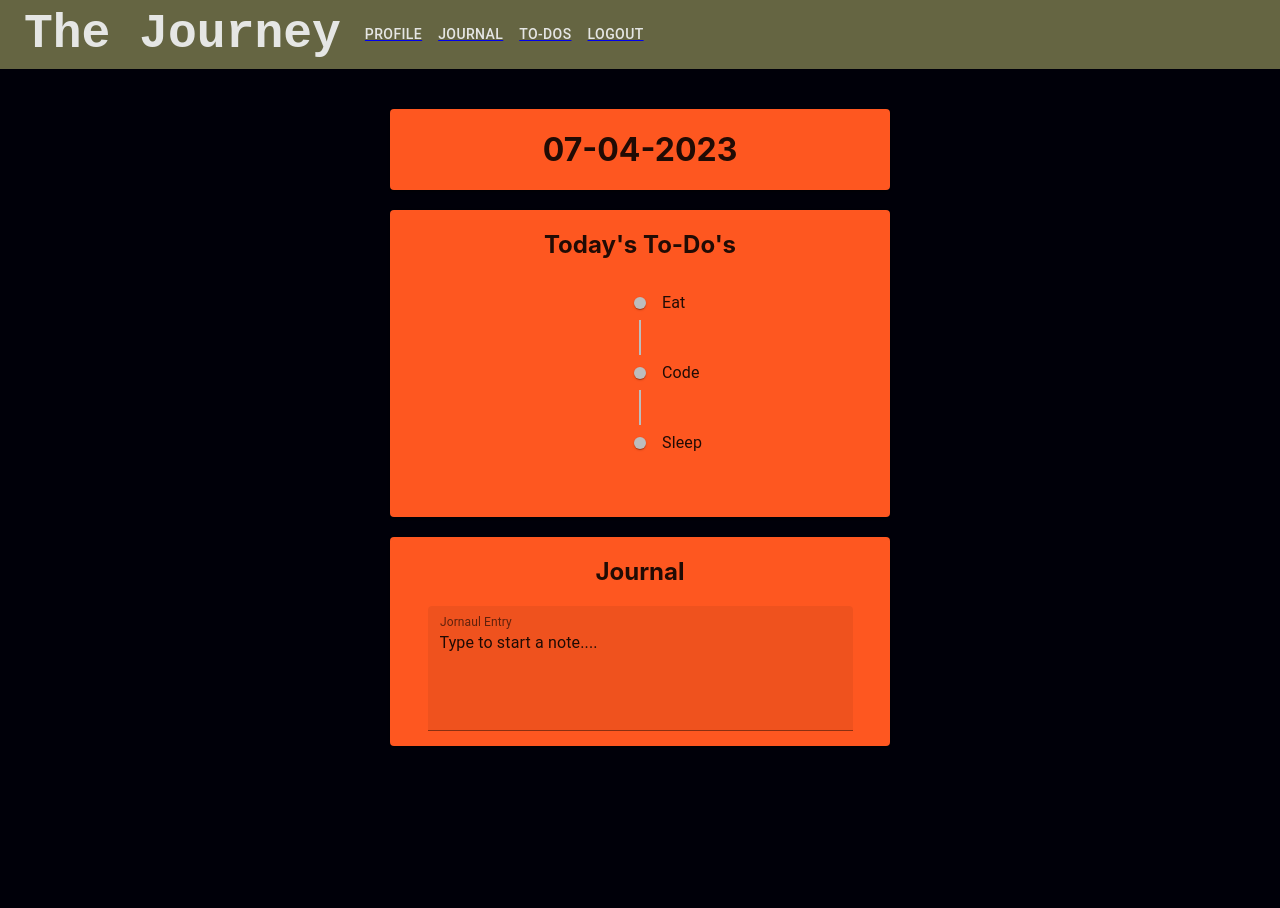
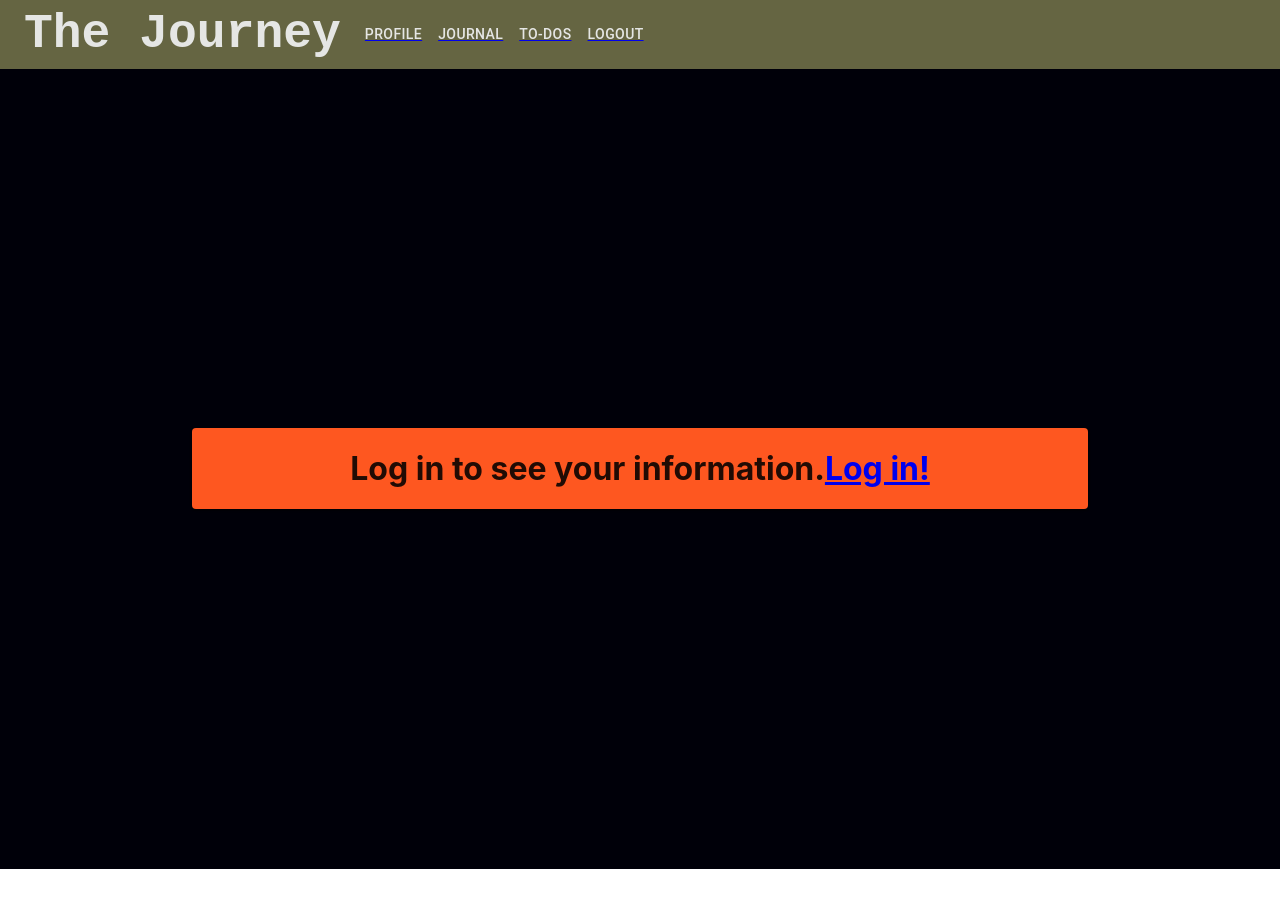
Before and after one commit to Cleegould/TheJourney, a React (Create React App) app in the folder client/: page /todo in a window 1280 px wide. After the commit the page ends 869 px from the top, so only its background shows below. Built offline with nearby package versions, Linux system fonts and the light colour scheme; the HTML template or start-up script is replaced by a standard one.

Commit message:
to-do now has reuseable login validation

```diff
--- /dev/null
+++ b/client/src/assets/css/Redirect-Login.css
@@ -0,0 +1,9 @@
+.redirect-login{
+    width: 100%;
+    height: 100vh;
+    display: flex;
+    justify-content: center;
+    align-items: center;
+    background-color: #000009;
+
+}
--- a/client/src/components/NavBar.js
+++ b/client/src/components/NavBar.js
@@ -20,9 +20,9 @@ const pages = [{profileName:'Profile',link:'/profile'},{profileName:'Journal',li
 function ResponsiveHeader({ handlePageChange }) {
   const [anchorElNav, setAnchorElNav] = React.useState(null);
 
-  const logout = (event) => {
-    console.log(event.target.innerHTML);
-    if (event.target.innerHTML ==='Logout' ) {
+  const endSession = (event) => {
+    console.log(event.target.textContent);
+    if (event.target.textContent ==='Logout' ) {
       auth.logout()
     } else{
       return
@@ -97,7 +97,7 @@ function ResponsiveHeader({ handlePageChange }) {
                   handleCloseNavMenu()
                     console.log(`${page.link}`);
                  }} >
-                  <Link  onClick={logout} to={page.link}><Typography textAlign="center">{page.profileName}</Typography></Link>
+                  <Link  onClick={endSession} to={page.link}><Typography textAlign="center">{page.profileName}</Typography></Link>
                 </MenuItem>
               ))}
             </Menu>
@@ -121,10 +121,10 @@ function ResponsiveHeader({ handlePageChange }) {
           </Typography>
           <Box sx={{ flexGrow: 1, display: { xs: 'none', md: 'flex' } }}>
             {pages.map((page,index) => (
-             <Link to={page.link} ><Button
+             <Link onClick={endSession} to={page.link} ><Button
                 key={index}
                 onClick={() =>{
-                    console.log(`${page.link}`);
+                    // console.log(`${page.link}`);
                     handleCloseNavMenu()
                }}
                 sx={{ my: 2, color: '#E5E6E4', display: 'block' }}
--- a/client/src/pages/Login.js
+++ b/client/src/pages/Login.js
@@ -60,7 +60,6 @@ export default function LogInForm() {
       </Button>
       {data ? (
               <p>
-                Success! You may now head{' '}
                 <Link to="/todo">back to the homepage.</Link>
               </p>
             ) : (
--- /dev/null
+++ b/client/src/pages/Redirect-Login.js
@@ -0,0 +1,27 @@
+import React from 'react'
+import { Link } from 'react-router-dom'
+import { Card } from '@mui/material'
+import '../assets/css/Redirect-Login.css'
+
+export default function RedirectLogin() {
+  return (
+
+
+    <div className='redirect-login' >
+        <Card sx={{
+        width: '70%',
+        textAlign: 'center',
+        display: 'flex',
+        flexDirection: 'column',
+        alignItems: 'center',
+        backgroundColor: '#FE5720',
+    }}>
+        <h1>Log in to see your information.<Link to='/'>Log in!</Link></h1>
+
+    </Card>
+    </div>
+
+
+
+  )
+}
--- a/client/src/pages/To-Do.js
+++ b/client/src/pages/To-Do.js
@@ -9,6 +9,8 @@ import Paper from '@mui/material/Paper';
 import { format } from "date-fns";
 import TextField from '@mui/material/TextField';
 import '../../src/assets/css/To-Do.css'
+import auth from '../utils/auth';
+import RedirectLogin from './Redirect-Login';
 
 
 const TODO = () => {
@@ -52,6 +54,9 @@ const TODO = () => {
           marginInline: '20px',
           backgroundColor: '#FE5720',
         },
+      }
+      if (!auth.loggedIn()) {
+        return <RedirectLogin />;
       }
 
 
```
